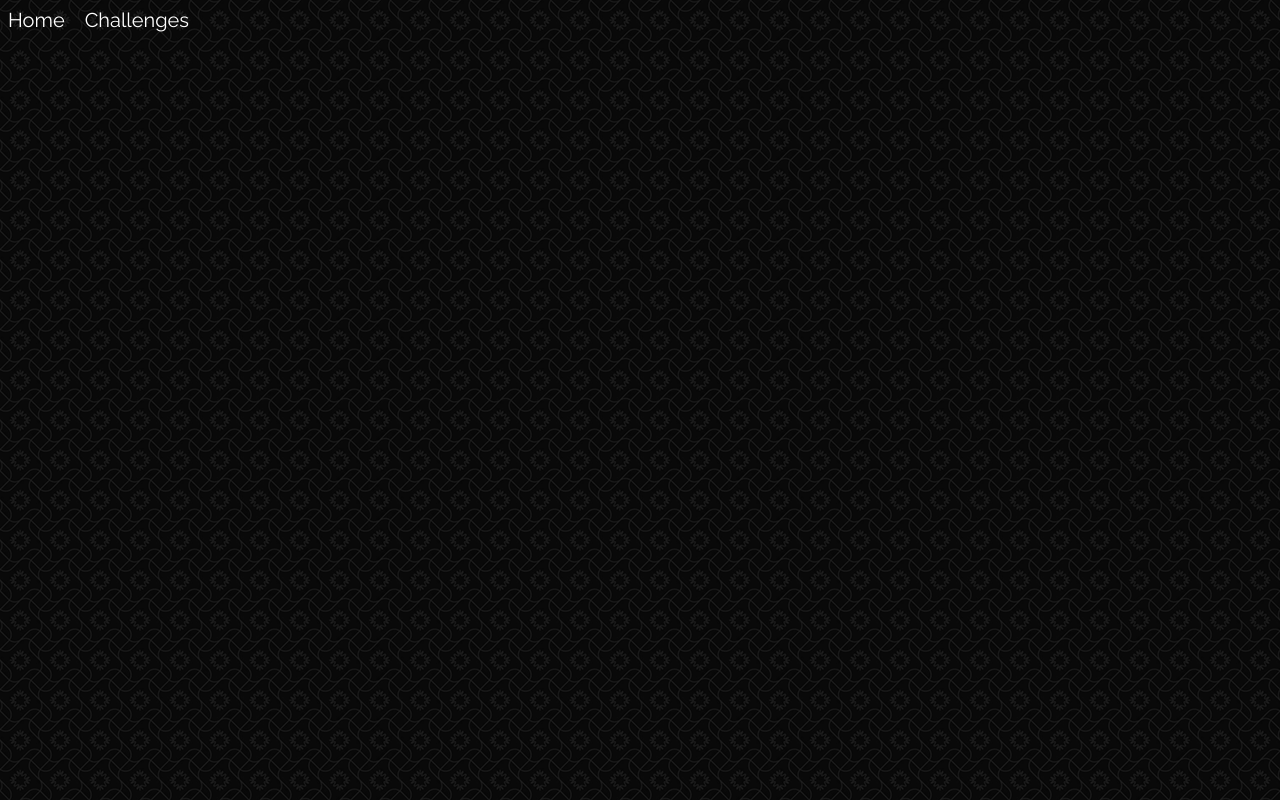
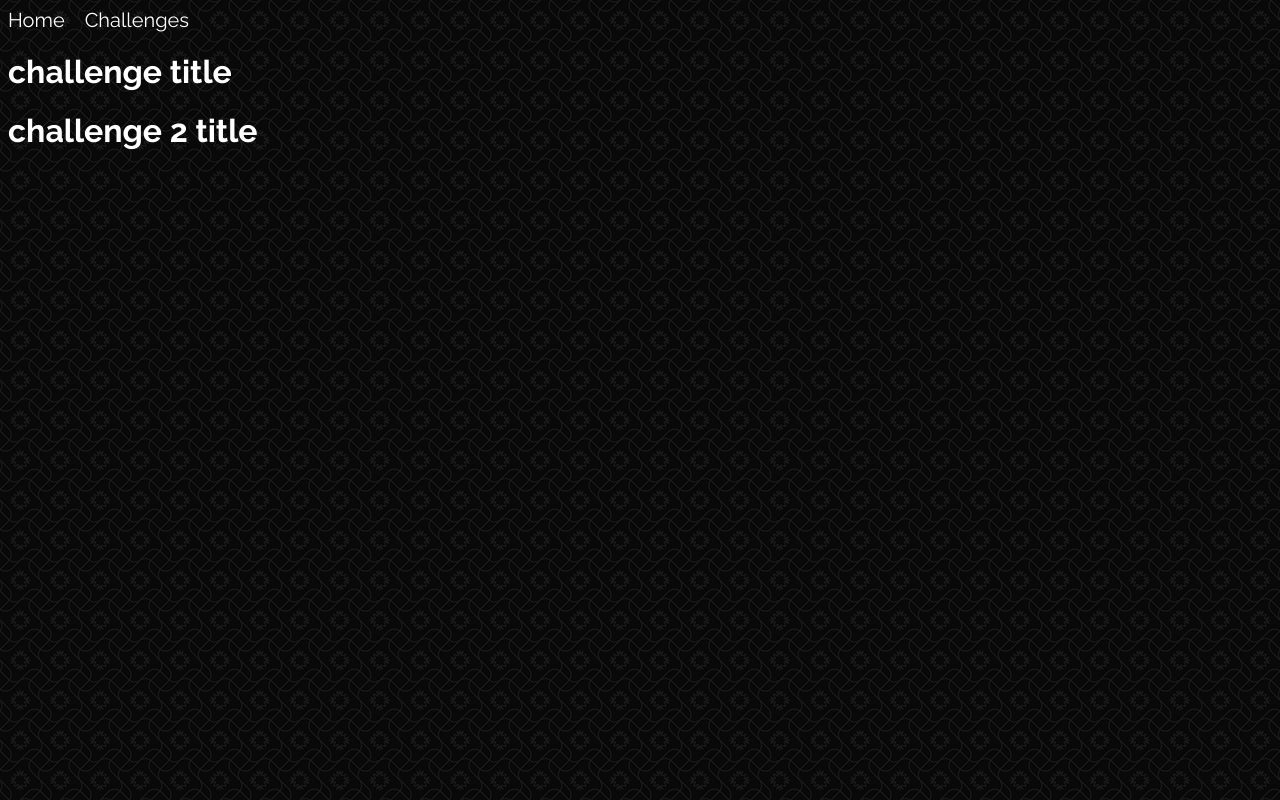
Before and after one commit to djzib0/portfolio-website, a React (Vite) app: page /challenges in a window 1280 px wide. Before the commit this address had no page. Built offline with nearby package versions, Linux system fonts and the light colour scheme.

Commit message:
adde ChallengesList view

```diff
--- a/src/App.jsx
+++ b/src/App.jsx
@@ -4,7 +4,7 @@ import Home from './components/Home'
 
 // importing components
 import Navbar from './components/Navbar'
-
+import ChallengesList from './components/ChallengesList'
 
 function App() {
 
@@ -15,6 +15,8 @@ function App() {
       <Routes>
         <Route exact path="/"
                element={<Home />} />
+        <Route path="/challenges"
+               element={<ChallengesList />} />
       </Routes>
 
     </div>
--- /dev/null
+++ b/src/components/ChallengesList.jsx
@@ -0,0 +1,22 @@
+import React, { useState } from "react";
+import challengesData from "../data/challengesData";
+
+function ChallengesList() {
+    const [currentChallenge, setCurrentChallenge] = useState(challengesData)
+
+    const challengesArr = currentChallenge.map(challenge => {
+        return (
+            <div key={challenge.id} className="challenge-container">
+                <h1>{challenge.title}</h1>
+            </div>
+        )
+    })
+
+    return (
+        <div>
+            {challengesArr}
+        </div>
+    )
+}
+
+export default ChallengesList
--- a/src/components/Navbar.jsx
+++ b/src/components/Navbar.jsx
@@ -4,7 +4,7 @@ import { Link } from "react-router-dom";
 
 function Navbar() {
     return (
-        <nav class="nav-container">
+        <nav className="nav-container">
             <Link to="/" className="nav-el">Home</Link>
             <Link to="/challenges" className="nav-el">Challenges</Link>
         </nav>
--- a/src/data/challengesData.js
+++ b/src/data/challengesData.js
@@ -1,4 +1,4 @@
-export default data = [
+const data = [
     {
         id: 1,
         title: "challenge title",
@@ -12,3 +12,5 @@ export default data = [
         solution: "this is a 2 solution"
     }
 ]
+
+export default data
```
